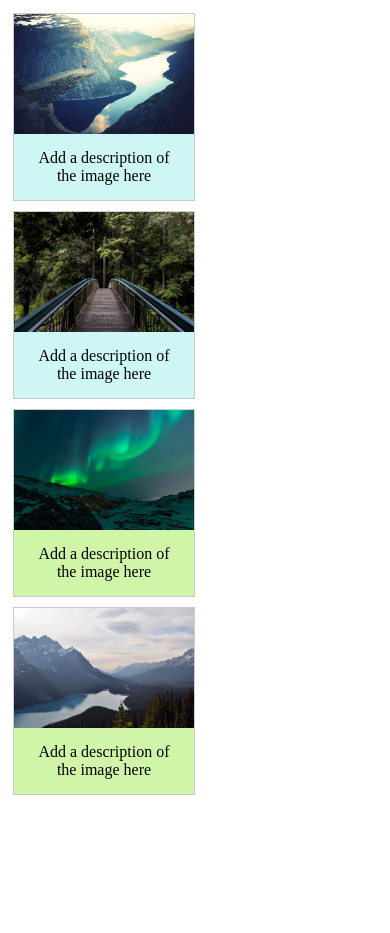
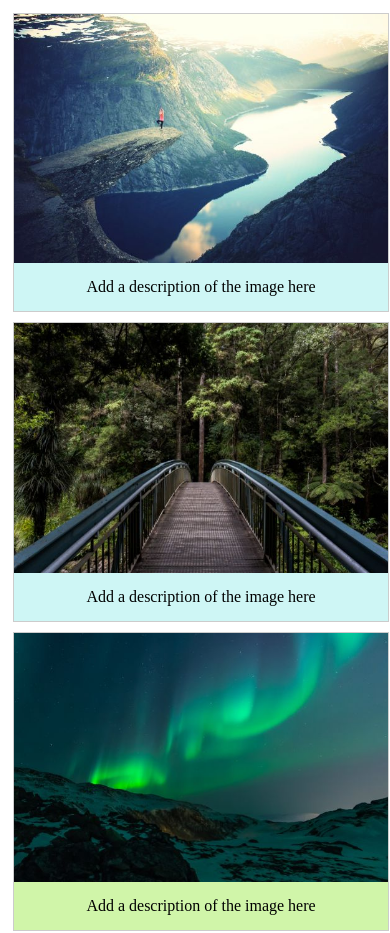
Before and after one commit to Mrjaimete/Pagina-Responisve, a plain HTML site: page index.html in a window 390 px wide. Shown: the top 933 px of the page. Before the commit the page ends 844 px from the top, so only its background shows below. Drawn offline with Linux system fonts and the light colour scheme.

Commit message:
Media v1

```diff
--- a/css/estilo.css
+++ b/css/estilo.css
@@ -29,5 +29,11 @@ div.descc {
 width="300" height="200"
 }
 @media (max-width : 600px){
-	background-color: red;
+div.gallery {
+    margin: 5px;
+    border: 1px solid #ccc;
+    float: left;
+    width:100%;
 }
+
+}
```
